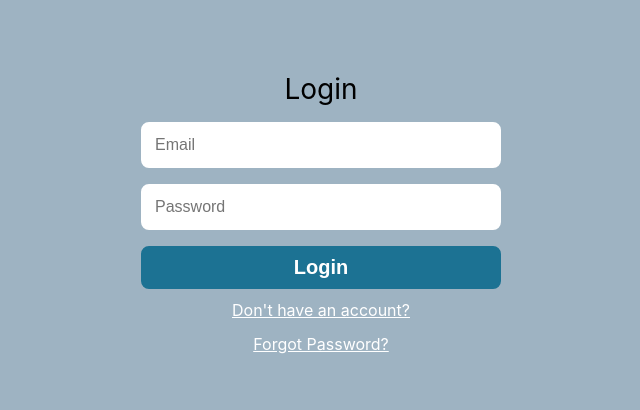
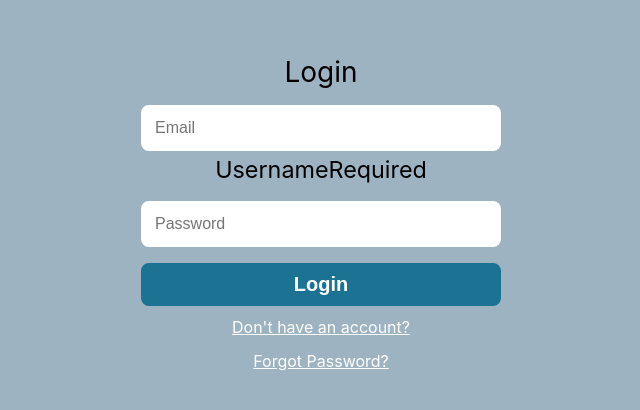
Before and after one commit to Dragonflies6779/IT-Project-2020, a React (Create React App) app: page / in a window 1280 px wide. Shown: the part 186-596 px from the top of the page, without its empty margins (319-959 px from the left). Built offline with nearby package versions, Linux system fonts and the light colour scheme.

Commit message:
Minor Change

```diff
--- a/src/LoginForm.js
+++ b/src/LoginForm.js
@@ -61,6 +61,12 @@ class LoginForm extends React.Component {
           onChange = { (val) => this.setInputValue('username', val)}
         />
 
+        <small
+          disabled = {this.state.usernameRequired}
+        >
+          UsernameRequired
+        </small>
+
         <InputField
           id = 'password'
           type = 'password'
```
